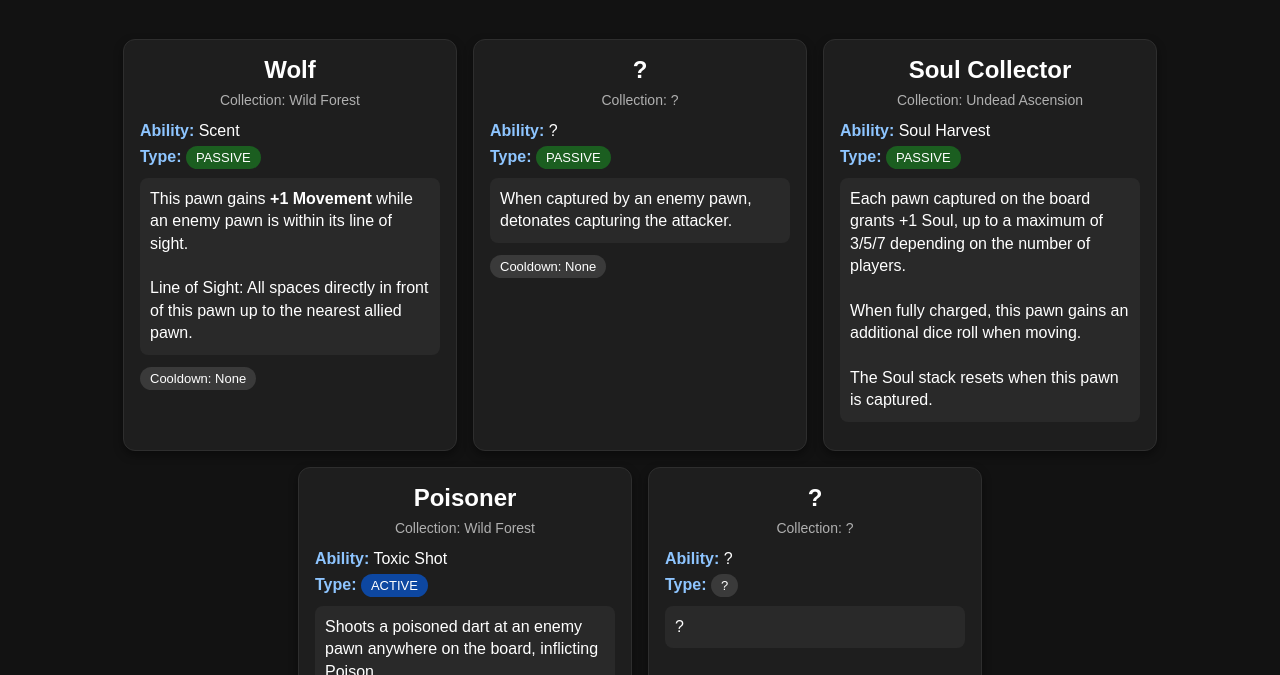
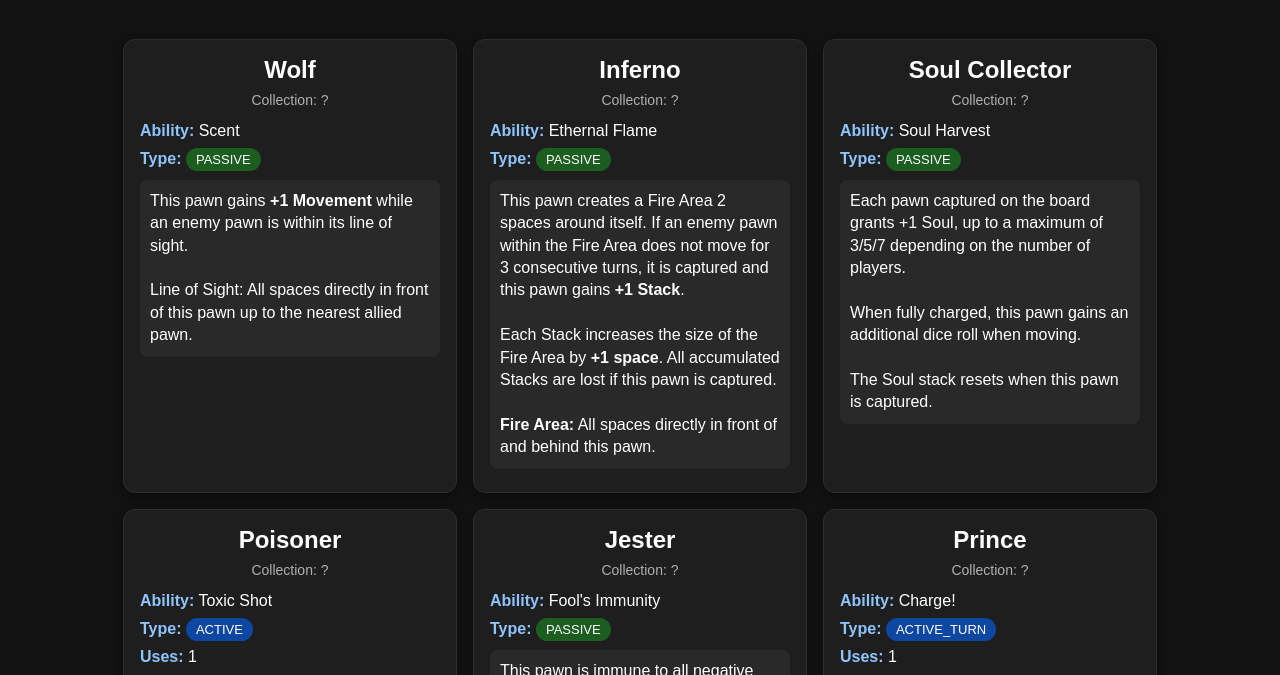
Before and after one commit to Kader64/pawn_list, a plain HTML site: page index.html in a window 1280 px wide. Shown: the part 101-776 px from the top of the page. Drawn offline with Linux system fonts and the light colour scheme.

Commit message:
added new pawns

```diff
--- a/pawn_list.json
+++ b/pawn_list.json
@@ -2,29 +2,27 @@
   {
     "id": 1,
     "name": "Wolf",
-    "collection": "Wild Forest",
+    "collection": "?",
     "ability": {
       "name": "Scent",
       "type": "PASSIVE",
-      "description": "This pawn gains <b>+1 Movement</b> while an enemy pawn is within its line of sight.<br><br>Line of Sight: All spaces directly in front of this pawn up to the nearest allied pawn.",
-      "cooldown": "None"
+      "description": "This pawn gains <b>+1 Movement</b> while an enemy pawn is within its line of sight.<br><br>Line of Sight: All spaces directly in front of this pawn up to the nearest allied pawn."
     }
   },
   {
     "id": 2,
-    "name": "?",
+    "name": "Inferno",
     "collection": "?",
     "ability": {
-      "name": "?",
+      "name": "Ethernal Flame",
       "type": "PASSIVE",
-      "description": "When captured by an enemy pawn, detonates capturing the attacker.",
-      "cooldown": "None"
+      "description": "This pawn creates a Fire Area 2 spaces around itself. If an enemy pawn within the Fire Area does not move for 3 consecutive turns, it is captured and this pawn gains <b>+1 Stack</b>.<br><br>Each Stack increases the size of the Fire Area by <b>+1 space</b>. All accumulated Stacks are lost if this pawn is captured.<br><br><b>Fire Area:</b> All spaces directly in front of and behind this pawn."
     }
   },
   {
     "id": 3,
     "name": "Soul Collector",
-    "collection": "Undead Ascension",
+    "collection": "?",
     "ability": {
       "name": "Soul Harvest",
       "type": "PASSIVE",
@@ -34,21 +32,85 @@
   {
     "id": "4",
     "name": "Poisoner",
-    "collection": "Wild Forest",
+    "collection": "?",
     "ability": {
       "name": "Toxic Shot",
       "type": "ACTIVE",
+      "limit_type": "Uses",
+      "limit_value": "1",
       "description": "Shoots a poisoned dart at an enemy pawn anywhere on the board, inflicting Poison.<br><br><strong>Poison:</strong> After 6 turns, the poisoned pawn is captured.<br>Poison can be cured by rolling a 6 on a dice. Curing consumes the turn.",
       "uses": "1"
     }
   },
   {
     "id": "5",
+    "name": "Jester",
+    "collection": "?",
+    "ability": {
+      "name": "Fool's Immunity",
+      "type": "PASSIVE",
+      "description": "This pawn is immune to all negative effects. <br><br> This pawn cannot capture enemy pawns."
+    }
+  },
+  {
+    "id": 6,
+    "name": "Prince",
+    "collection": "?",
+    "ability": {
+      "name": "Charge!",
+      "type": "ACTIVE_TURN",
+      "limit_type": "Uses",
+      "limit_value": 1,
+      "description": "This pawn charges in a straight line directly in front of it until it hits an enemy pawn or a corner of the board.<br><br>On Enemy Hit: Captures the enemy pawn and immediately ends the charge.<br>On Corner Hit: This pawn is <b>Stunned</b> for 1 turn."
+    }
+  },
+{
+    "id": 7,
+    "name": "Wizard",
+    "collection": "?",
+    "ability": {
+      "name": "Teleport",
+      "type": "ACTIVE_TURN",
+      "limit_type": "Uses",
+      "limit_value": 2,
+      "description": "Target any allied pawn anywhere on the board and swap positions with it.<br><br>Using this ability consumes this pawn's movement for the turn."
+
+    }
+  },
+  {
+    "id": "8",
+    "name": "Trapper",
+    "collection": "?",
+    "ability": {
+      "name": "Place trap",
+      "type": "ACTIVE",
+      "limit_type": "Uses",
+      "limit_value": "3",
+      "description": "Places a hidden trap on the tile this pawn currently occupies. When an enemy pawn enters this tile, it is immediately captured, trap disappears and Trapper gets +1 Uses.<br><br>All of this pawn's active traps disappear if the Trapper is captured or enters the base."
+    }
+  },
+{
+    "id": 9,
+    "name": "Assassin",
+    "collection": "?",
+    "ability": {
+      "name": "Backstab",
+      "type": "ACTIVE",
+      "limit_type": "Uses",
+      "limit_value": 1,
+      "description": "Can be activated when Assassin is within enemy pawn's Line of Sight and within a 3-tile range.<br><br><b>Effect:</b> Teleports this pawn directly to the first empty tile behind that enemy pawn.",
+      "cooldown": "None"
+    }
+  },
+  {
+    "id": "10",
     "name": "?",
     "collection": "?",
     "ability": {
       "name": "?",
       "type": "?",
+      "limit_type": "?",
+      "limit_value": "?",
       "description": "?"
     }
   }
--- a/script.js
+++ b/script.js
@@ -37,31 +37,17 @@ function renderPieces(pieces) {
         </span>
       </div>
 
+    ${ability.limit_type && ability.limit_value ? `
+        <div class="ability-limit">
+          <span class="label">${ability.limit_type}:</span>
+           ${ability.limit_value}
+        </div>
+      ` : ''}
+
       <div class="ability-desc">
         ${ability.description}
       </div>
-
-      <div class="meta">
-        ${
-          ability.uses !== undefined
-            ? `<span class="badge">Uses: ${ability.uses}</span>`
-            : ""
-        }
-
-        ${
-          ability.cooldown !== undefined
-            ? `<span class="badge">Cooldown: ${ability.cooldown}</span>`
-            : ""
-        }
-
-        ${
-          ability.activationCondition
-            ? `<span class="badge">Condition: ${ability.activationCondition}</span>`
-            : ""
-        }
-      </div>
     `;
-
     gallery.appendChild(card);
   });
 }
--- a/style.css
+++ b/style.css
@@ -22,6 +22,7 @@ h1 {
 /* KARTA */
 .card {
   width: 300px;
+  height: 420px;
   background: #1e1e1e;
   border-radius: 12px;
   padding: 16px;
@@ -50,10 +51,8 @@ h1 {
 
 .ability-name,
 .ability-type,
-.ability-uses,
-.ability-cooldown,
-.ability-condition {
-  margin-bottom: 8px;
+.ability-limit {
+  margin-bottom: 10px;
 }
 
 .label {
@@ -69,13 +68,6 @@ h1 {
   line-height: 1.4;
 }
 
-.meta {
-  margin-top: 12px;
-  display: flex;
-  flex-wrap: wrap;
-  gap: 8px;
-}
-
 .badge {
   background: #3a3a3a;
   padding: 4px 10px;
@@ -83,7 +75,7 @@ h1 {
   font-size: 13px;
 }
 
-.type-active {
+.type-active, .type-active-turn {
   background: #0d47a1;
 }
 
```
